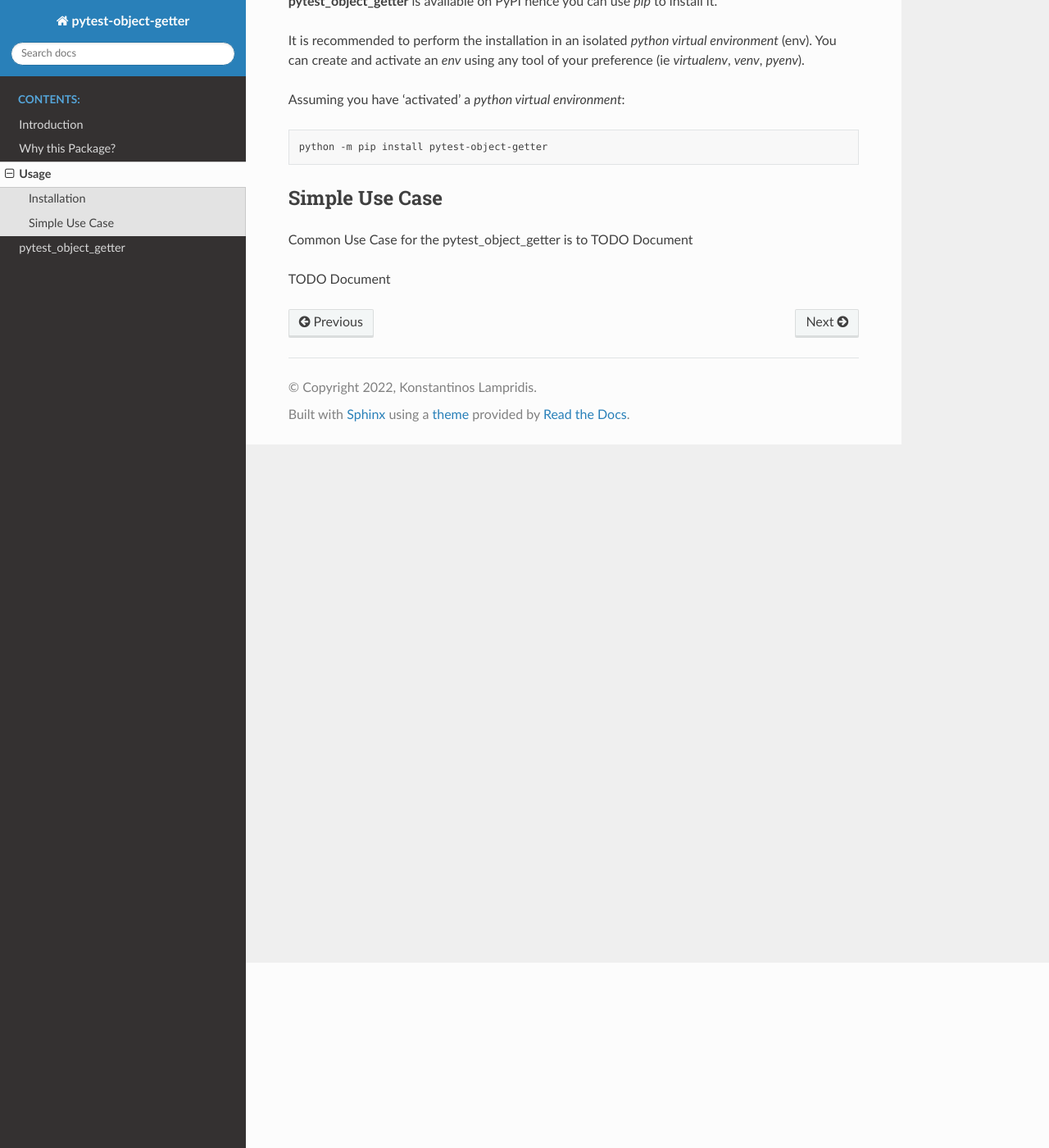
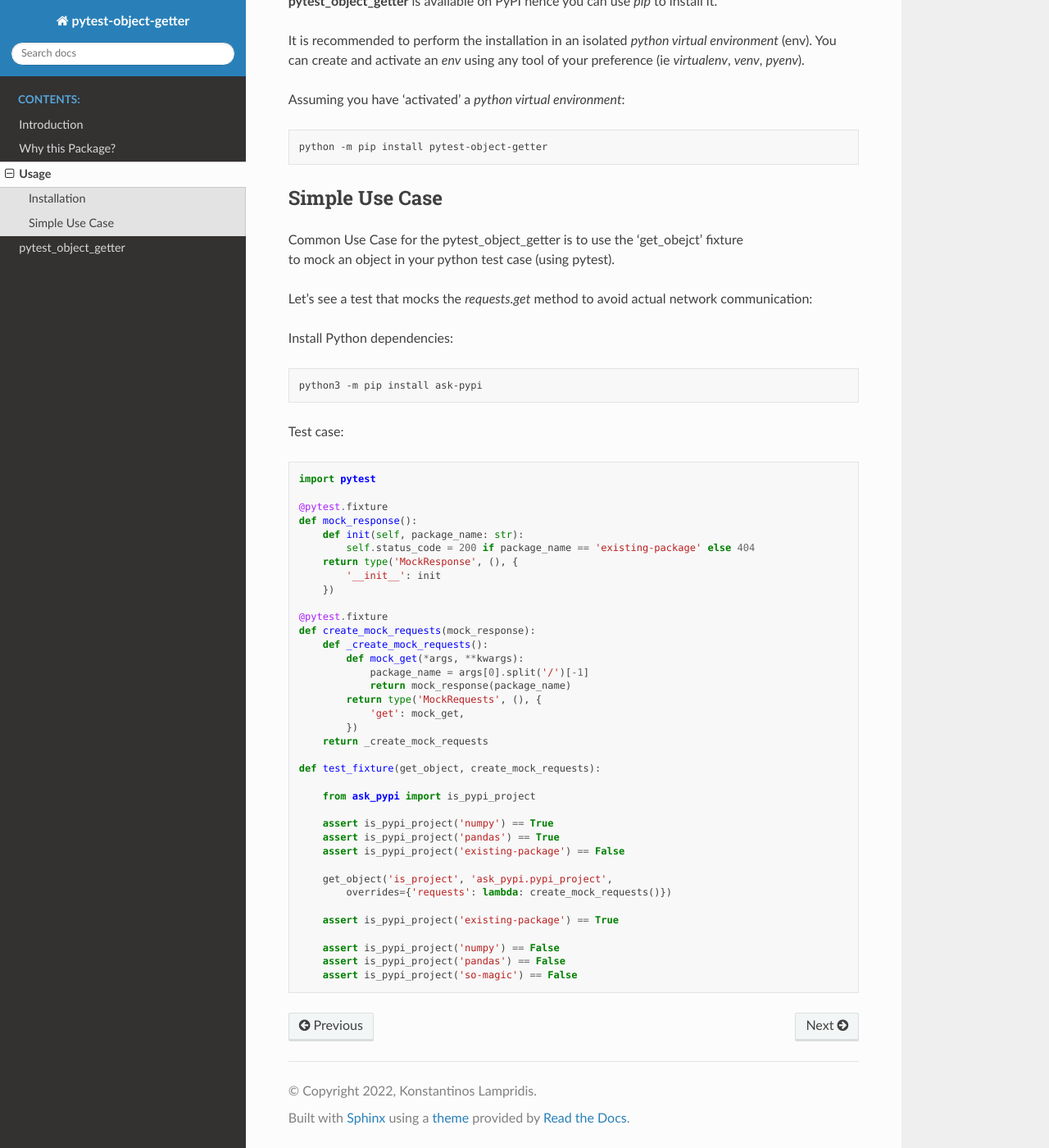
Before and after one commit to boromir674/pytest-object-getter, a Sphinx documentation site: the page built from docs/contents/30_usage.rst, in a window 1280 px wide and 1400 px high, scrolled down 226 px. Shown: the whole window at 82% size. Built offline with Sphinx 7.4.7 and the Read the Docs theme 2.0.0, drawn with Linux system fonts in a browser that asks for light colours.

Commit message:
docs: document features and usage

```diff
--- a/docs/contents/20_why_this_package.rst
+++ b/docs/contents/20_why_this_package.rst
@@ -6,7 +6,8 @@ So, why would one opt for this Package?
 
 It is **easy** to *install* (using pip) and intuitive to *use*.
 
-**Pytest Object Getter** features TODO Document
+**Pytest Object Getter** features the 'get_object' pytest fixture
+that arguably simplifies the process of mocking an object present in a namespace.
 
 Well-tested against multiple Python Interpreter versions (3.6 - 3.10),
 tested on both *Linux* (Ubuntu) and *Darwin* (Macos) platforms.
--- a/docs/contents/30_usage.rst
+++ b/docs/contents/30_usage.rst
@@ -22,6 +22,56 @@ Assuming you have 'activated' a `python virtual environment`:
 Simple Use Case
 ---------------
 
-| Common Use Case for the pytest_object_getter is to TODO Document
+| Common Use Case for the pytest_object_getter is to use the 'get_obejct' fixture
+| to mock an object in your python test case (using pytest).
 
-TODO Document
+Let's see a test that mocks the `requests.get` method to avoid
+actual network communication:
+
+Install Python dependencies:
+
+.. code-block:: shell
+
+    python3 -m pip install ask-pypi
+
+Test case:
+
+.. code-block:: python
+
+    import pytest
+
+    @pytest.fixture
+    def mock_response():
+        def init(self, package_name: str):
+            self.status_code = 200 if package_name == 'existing-package' else 404
+        return type('MockResponse', (), {
+            '__init__': init
+        })
+
+    @pytest.fixture
+    def create_mock_requests(mock_response):
+        def _create_mock_requests():
+            def mock_get(*args, **kwargs):
+                package_name = args[0].split('/')[-1]
+                return mock_response(package_name)
+            return type('MockRequests', (), {
+                'get': mock_get,
+            })
+        return _create_mock_requests
+
+    def test_fixture(get_object, create_mock_requests):
+
+        from ask_pypi import is_pypi_project
+
+        assert is_pypi_project('numpy') == True
+        assert is_pypi_project('pandas') == True
+        assert is_pypi_project('existing-package') == False
+
+        get_object('is_project', 'ask_pypi.pypi_project',
+            overrides={'requests': lambda: create_mock_requests()})
+
+        assert is_pypi_project('existing-package') == True
+
+        assert is_pypi_project('numpy') == False
+        assert is_pypi_project('pandas') == False
+        assert is_pypi_project('so-magic') == False
```
Also changed, not shown: README.rst (+48 -3 lines), docs/contents/10_introduction.rst (+4 -3 lines), 3 other files.
